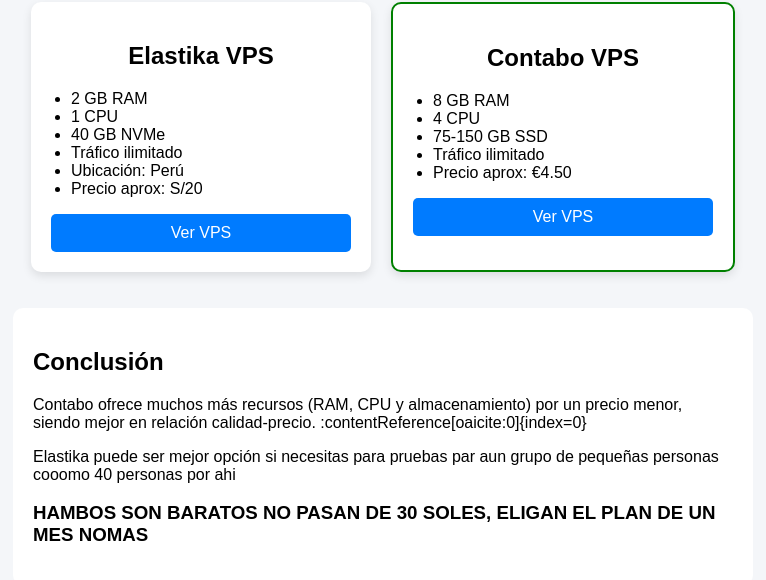
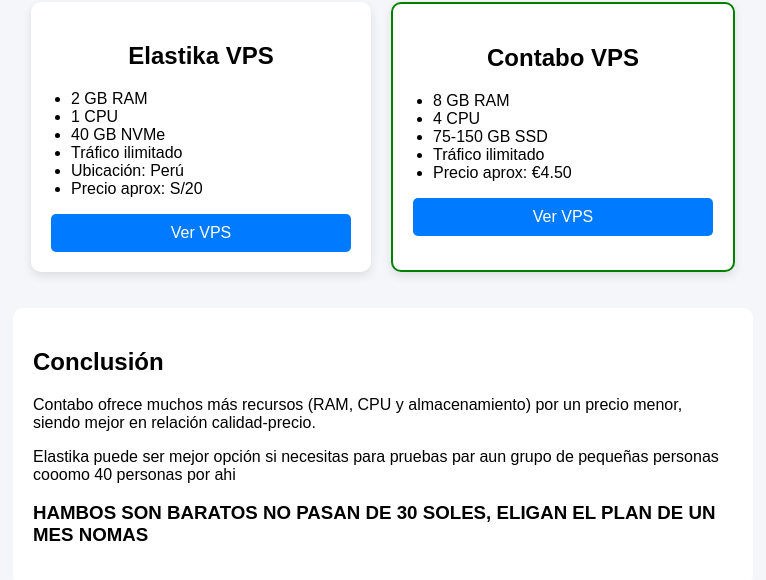
Before and after one commit to 1546329G/vps, a plain HTML site: page index.html in a window 1280 px wide. Shown: the part 98-678 px from the top of the page, without its empty margins (257-1023 px from the left). Drawn offline with Linux system fonts and the light colour scheme.

Commit message:
Fix HTML content and remove unnecessary reference

```diff
--- a/index.html
+++ b/index.html
@@ -94,7 +94,7 @@
     <h2>Conclusión</h2>
     <p>
         Contabo ofrece muchos más recursos (RAM, CPU y almacenamiento) por un precio menor,
-        siendo mejor en relación calidad-precio. :contentReference[oaicite:0]{index=0}
+        siendo mejor en relación calidad-precio.
     </p>
     <p>
         Elastika puede ser mejor opción si necesitas para pruebas par aun grupo de pequeñas personas cooomo 40 personas por ahi
```
